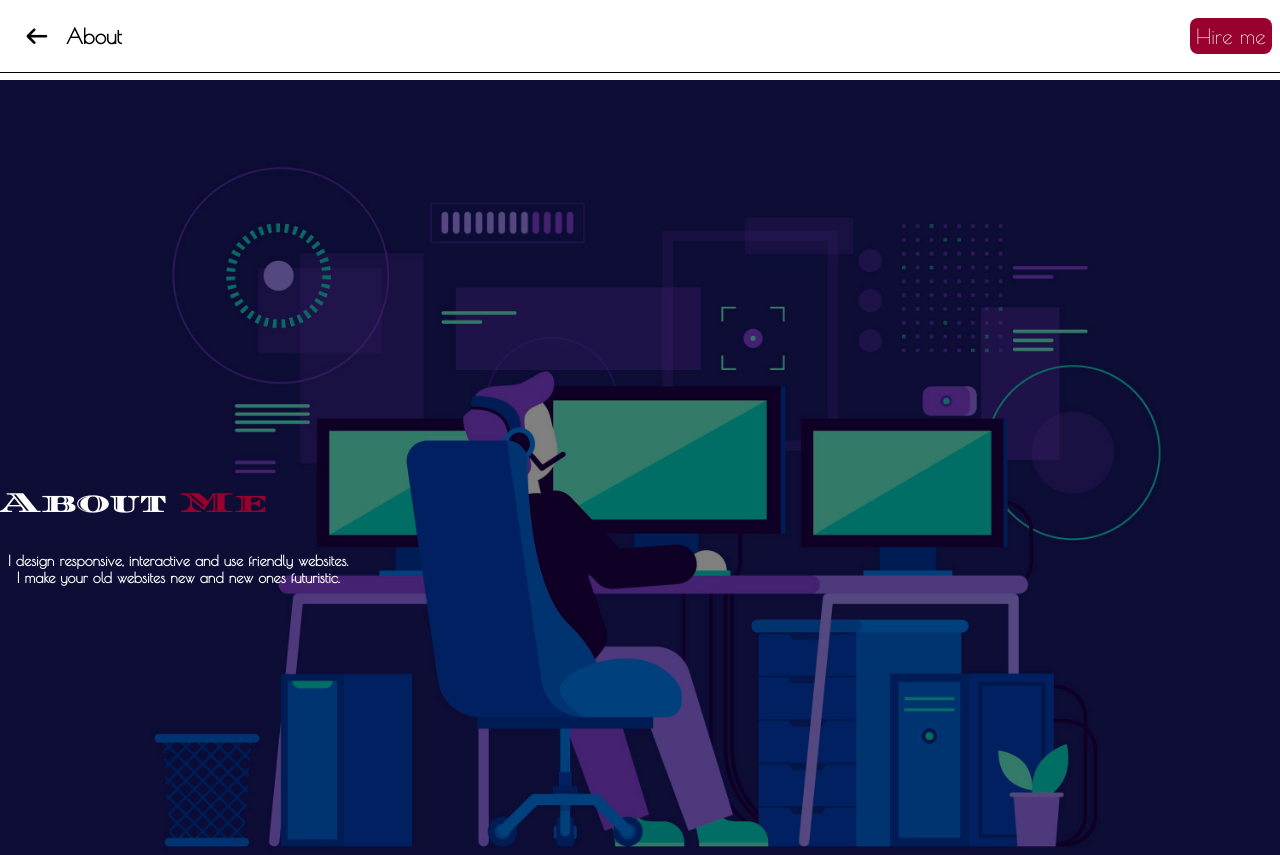
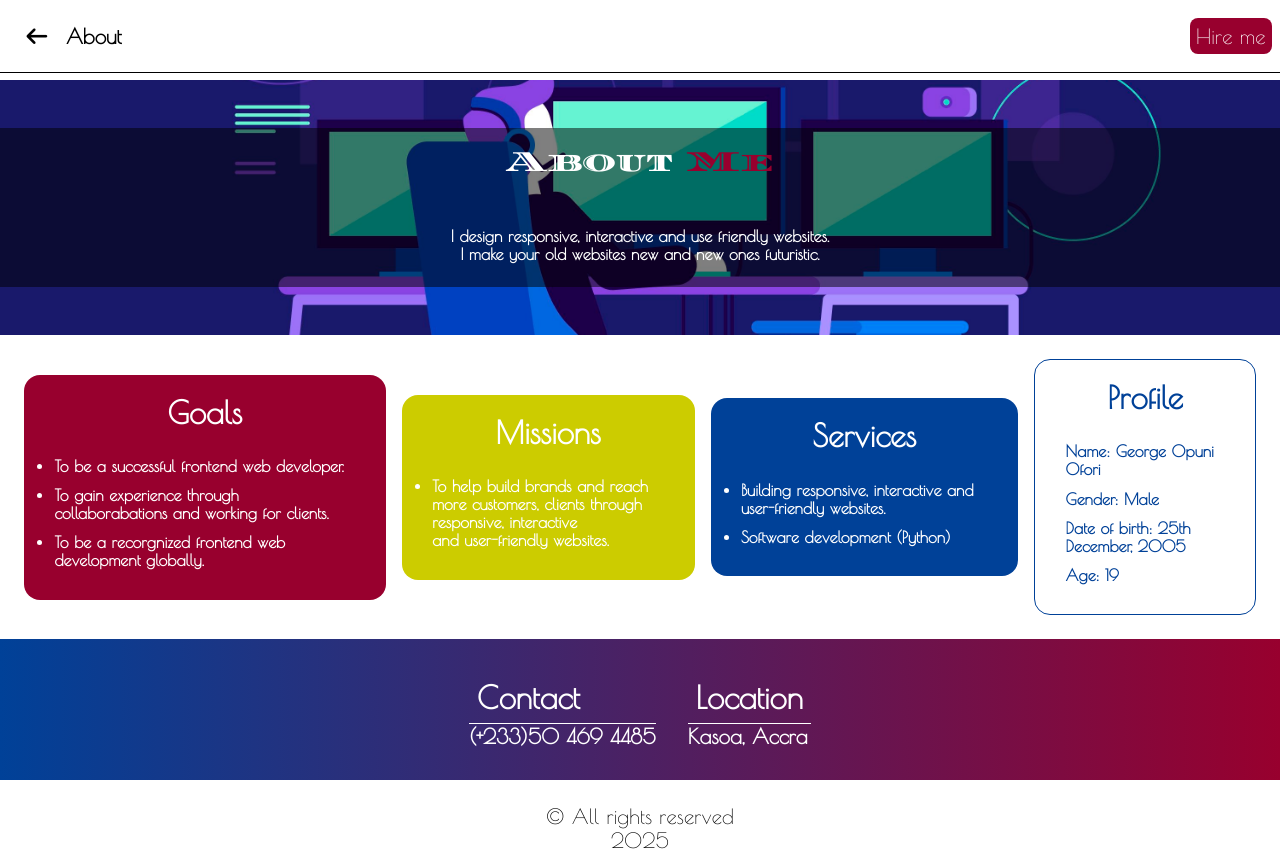
Before and after one commit to George200512/george-ofori.com, a plain HTML site: page about.html in a window 1280 px wide. Shown: the top 855 px of the page. Drawn offline with Linux system fonts and the light colour scheme.

Commit message:
4 Dec, 2025

```diff
--- a/about.html
+++ b/about.html
@@ -78,9 +78,6 @@
       </div>
 
       <section class="section-1">
-
-        <img src="images/5376728.jpg" class="background" alt="Backgroung image" />
-
         <div class="content">
         <div class="header">
         <h1 class="heading">About<span class="me"> Me</span></h1>
@@ -132,10 +129,23 @@
 
       </section>
 
+      <section class="section-3">
+        <div class="contact-container">
+          <h2 class="contact-heading">Contact</h2>
+          <p class="contact-content">(+233)50 469 4485</p>
+        </div>
+
+        <div class="location-container">
+          <h2 class="location-heading">Location</h2>
+          <p class="location-content">Kasoa, Accra</p>
+        </div>
+      </section>
+
     </main>
 
     <footer>
-
+      <p>&copy; All rights reserved</p>
+      <p id="year"></p>
     </footer>
 </body>
 </html>
--- a/scripts/about.js
+++ b/scripts/about.js
@@ -7,6 +7,7 @@ function (event){
 		}
 		$("#age").text(`Age: ${age}`);
 		$(".section-2").slideDown(1000).css("display", "flex");
+		$("#year").text(`${currentDate.getFullYear()}`);
 }
 
 
--- a/styles/about.css
+++ b/styles/about.css
@@ -28,23 +28,29 @@ main{
 }
 
 .section-1{
+  background-image: url("../images/5376728.jpg");
+  background-position: center;
+  background-repeat: no-repeat;
+  background-size: cover;
   width: 100%;
-  height: 100%;
-  position: relative;
 }
 
 .content{
-  position: absolute;
-  bottom: 40%;
-  display: flex;
+  display: inline-flex;
   flex-direction: column;
-  row-gap: 1.5rem;
+  align-items: center;
+  gap: 2.5rem;
+  margin: 3rem 0;
+  background: rgba(0,0,0,0.5);
+  padding: 1rem;
+  width: 100%;
+  height: 100%;
 }
 
 .description{
   background: transparent;
   color: white;
-  font-size: 0.9rem;
+  font-size: 1rem;
 }
 
 .heading{
@@ -117,7 +123,7 @@ main{
 }
 
 .profile-container{
-  color: black;
+  color: var(--barca-blue);
   background: white;
   padding: 1.2rem;
   border-radius: 1rem;
@@ -125,7 +131,27 @@ main{
   flex-direction: column;
   align-items: center;
   row-gap: 1rem;
-  border: 0.1rem solid;
+  border: 0.1rem solid var(--barca-blue);
+}
+
+.section-3{
+  display: flex;
+  flex-direction: column;
+  row-gap: 1.6rem;
+  color: white;
+  background: linear-gradient(to left, var(--barca-red), var(--barca-blue));
+  width: 100%;
+  align-items: flex-start;
+  padding: 1rem;
+}
+
+.contact-heading, .location-heading{
+  padding: 0.5rem;
+  border-bottom: 0.1rem solid white;
+}
+
+footer{
+  margin: 1.5rem;
 }
 
 @media screen and (min-width: 992px){
@@ -133,4 +159,11 @@ main{
     flex-direction: row;
     justify-content: center;
   }
+
+  .section-3{
+    flex-direction: row;
+    gap: 2rem;
+    justify-content: center;
+    padding: 2rem;
+  }
 }
--- a/styles/index.css
+++ b/styles/index.css
@@ -91,9 +91,9 @@ main{
 }
 
 .menu-button-container{
-  border-radius: 0.3rem;
+  border-radius: 50%;
   color: black;
-  padding: 0.7rem;
+  padding: 0.5rem;
 }
 
 .menu-button-container:hover{
```
